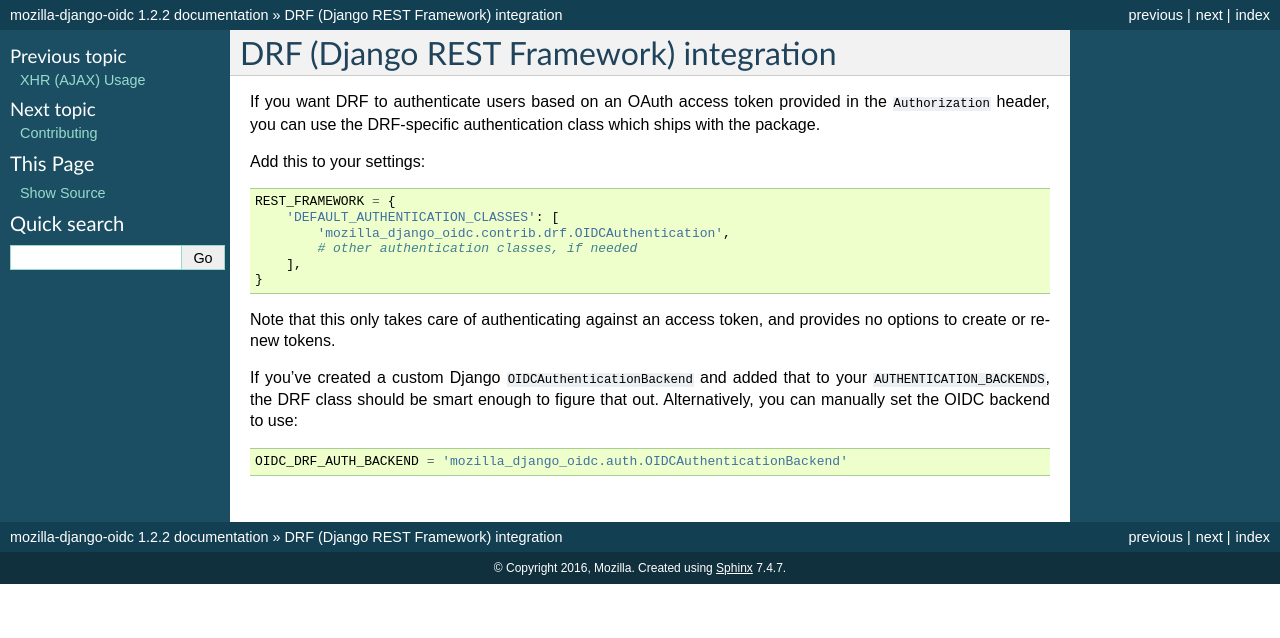
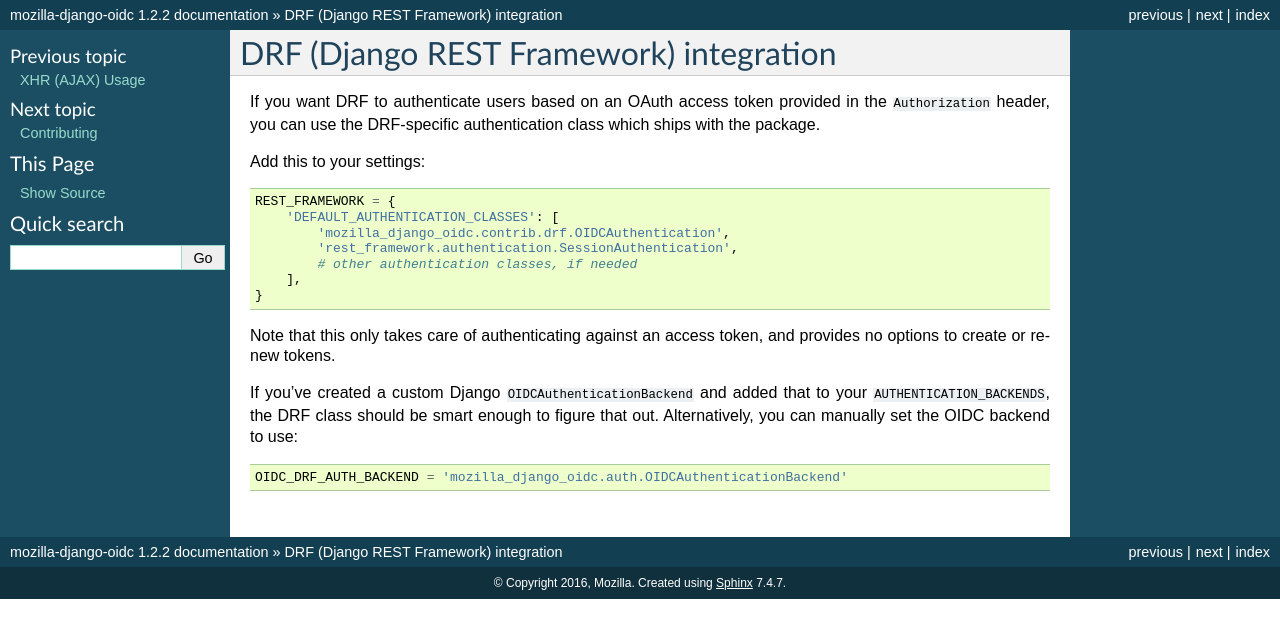
Before and after one commit to mozilla/mozilla-django-oidc, a Sphinx documentation site: the page built from docs/drf.rst, in a window 1280 px wide. Shown: the top 638 px of the page. Built offline with Sphinx 7.4.7, drawn with Linux system fonts in a browser that asks for light colours; pages that are not in the unit, such as notebooks, are missing from menus.

Commit message:
Add SessionAuthentication to DRF auth classes

```diff
--- a/docs/drf.rst
+++ b/docs/drf.rst
@@ -13,6 +13,7 @@
     REST_FRAMEWORK = {
         'DEFAULT_AUTHENTICATION_CLASSES': [
             'mozilla_django_oidc.contrib.drf.OIDCAuthentication',
+            'rest_framework.authentication.SessionAuthentication',
             # other authentication classes, if needed
         ],
     }
```
